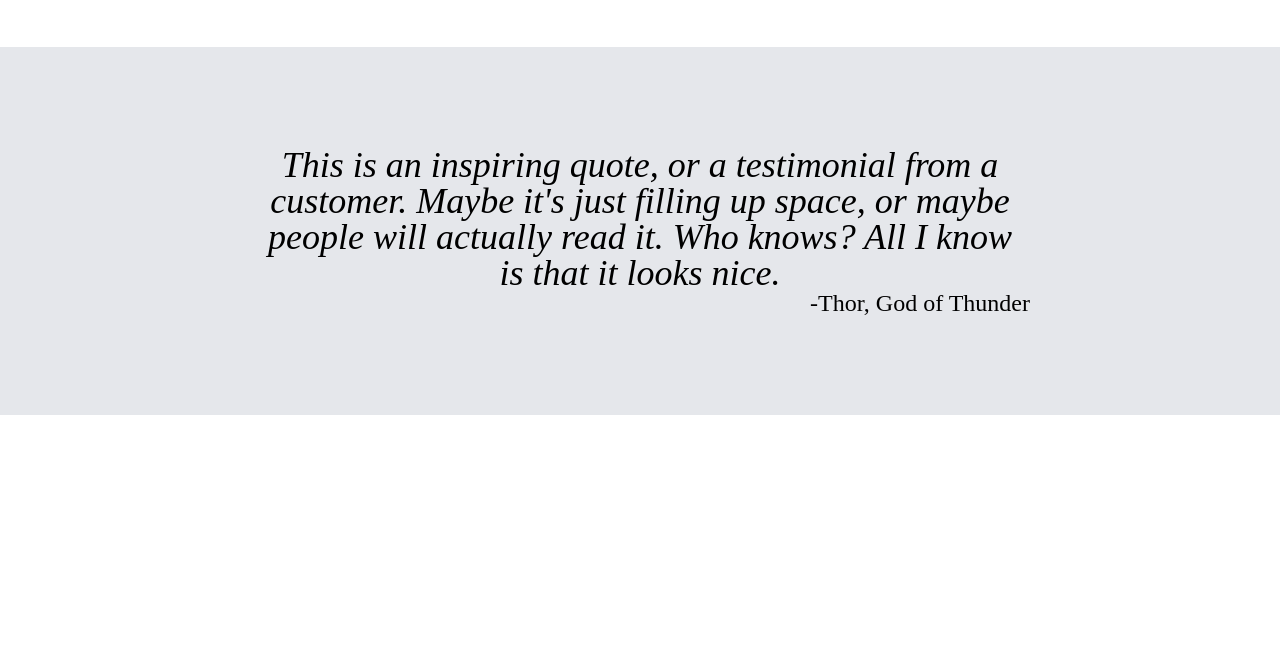
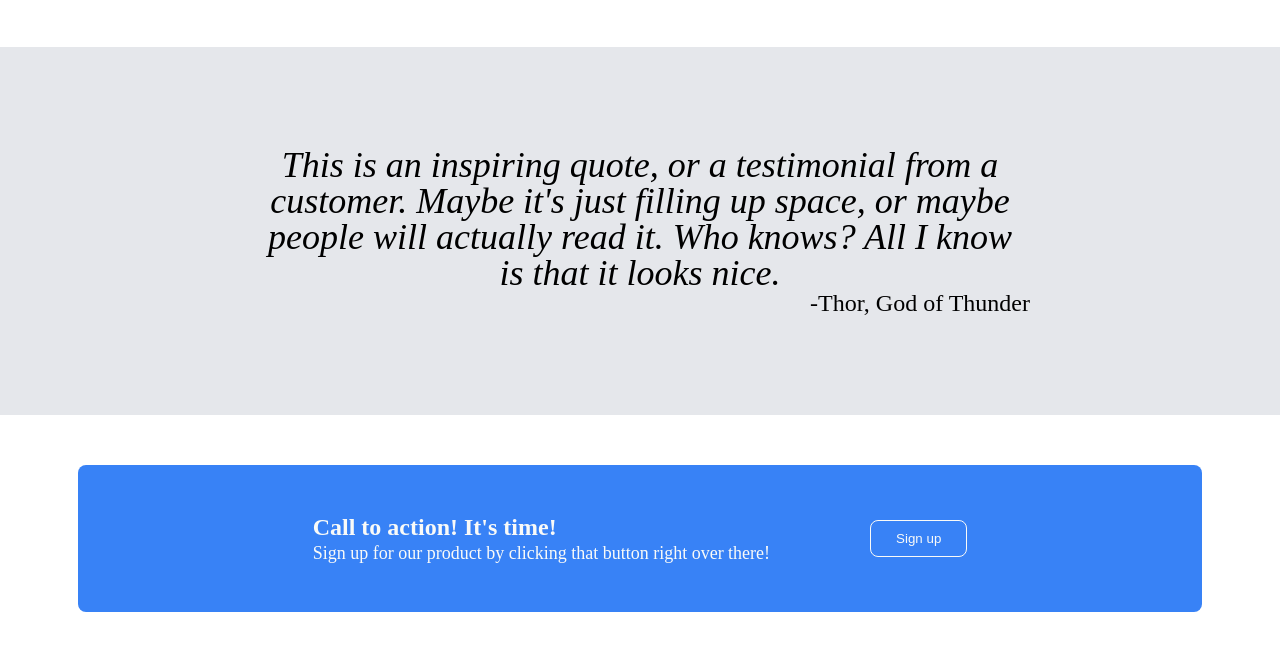
Before and after one commit to Hiro16461/Landing-Page, a plain HTML site: page index.html in a window 1280 px wide. Shown: the part 1023-1673 px from the top of the page. Before the commit the page ends 1488 px from the top, so only its background shows below. Drawn offline with Linux system fonts and the light colour scheme.

Commit message:
Add action section and styles

```diff
--- a/index.html
+++ b/index.html
@@ -91,5 +91,14 @@
 				<strong>-Thor, God of Thunder</strong>
 			</p>
 		</div>
+        <div class="action">
+            <div class="action-left">
+                <h1>Call to action! It's time!</h1>
+                <p>Sign up for our product by clicking that button right over there!</p>
+            </div>
+            <div class="action-right">
+                <button>Sign up</button>
+            </div>
+        </div>
 	</body>
 </html>
--- a/style.css
+++ b/style.css
@@ -228,3 +228,39 @@ table {
 	text-align: right;
 	margin-right: 150px;
 }
+
+.action {
+	width: 80%;
+	background-color: #3882f6;
+	margin: 50px auto;
+	display: flex;
+	align-items: center;
+	justify-content: center;
+	padding: 50px;
+	gap: 100px;
+	border-radius: 8px;
+}
+
+.action-left {
+	color: #f9faf8;
+}
+
+.action-left h1 {
+	font-weight: 900;
+	font-size: 24px;
+}
+
+.action-left p {
+	font-size: 18px;
+	margin-top: 5px;
+}
+
+.action-right button {
+	background-color: #3882f6;
+	color: #f9faf8;
+    border-color: #f9faf8;
+	padding: 10px 25px;
+	border-radius: 8px;
+	cursor: pointer;
+    border: 1px solid #f9faf8;
+}
```
